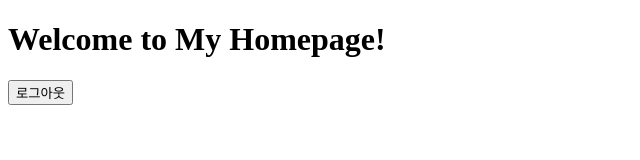
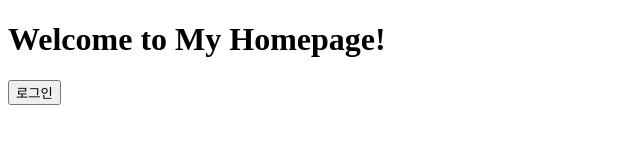
Before and after one commit to johy1219/finalproject_ott, a website: page view/index.html in a window 1280 px wide. Shown: the full height of the page, 0-640 px from the left. Drawn offline with Linux system fonts and the light colour scheme.

Commit message:
gitUpload

```diff
--- a/index.js
+++ b/index.js
@@ -1,5 +1,6 @@
 const express = require('./config/express');
 const {logger} = require('./config/winston');
+process.env.NODE_ENV = 'production';
 
 const port = 3000;
 express().listen(port);
--- a/view/index.html
+++ b/view/index.html
@@ -5,6 +5,6 @@
 </head>
 <body>
 <h1>Welcome to My Homepage!</h1>
-<button onclick="location.href='/loginPage'">로그아웃</button>
+<button onclick="location.href='/loginPage'">로그인</button>
 </body>
 </html>
```
Also changed, not shown: package.json (+4 -4 lines).
